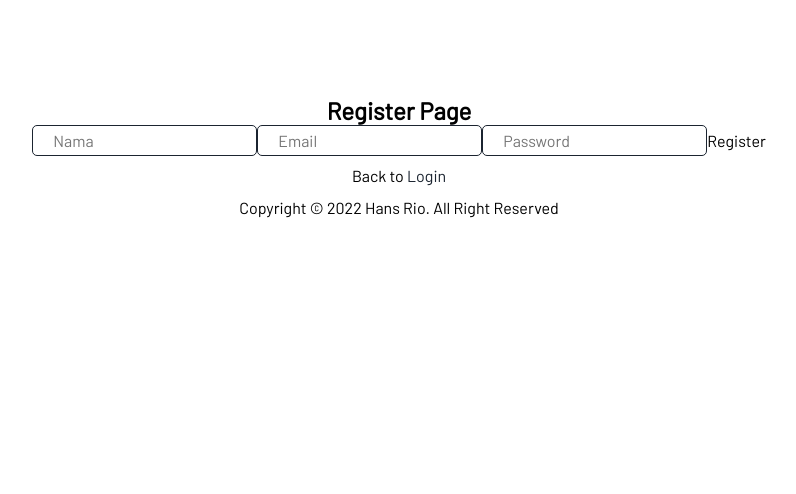
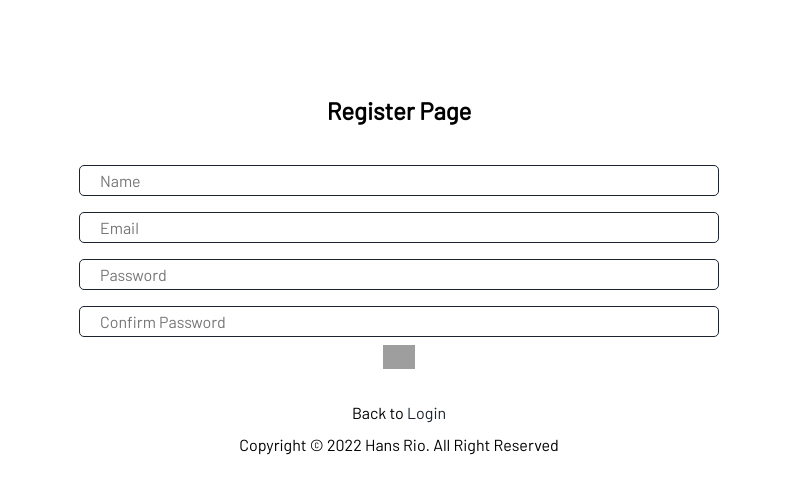
Before and after one commit to ThanWeb/Personal-Notes-App, a React (Create React App) app: page /register in a window 1280 px wide. Shown: the top 494 px of the page, without its empty margins (241-1037 px from the left). Built offline with nearby package versions, Linux system fonts and the light colour scheme; no server answers; grey boxes are pictures that could not be loaded.

Commit message:
Menambahkan fitur login, logout dan register serta styling form login dan register

```diff
--- a/src/App.js
+++ b/src/App.js
@@ -26,6 +26,17 @@ function App() {
         setAuthedUser(data);
     }
 
+    async function onLoginSuccess({ accessToken }) {
+        putAccessToken(accessToken);
+        const { data } = await getUserLogged();
+        setAuthedUser(data);
+    }
+
+    const onLogout = () => {
+        setAuthedUser(null);
+        putAccessToken('');
+    }
+
     if (initialize) {
         return null;
     }
@@ -35,7 +46,7 @@ function App() {
             <div className="personal-notes-app">
                 <main>
                     <Routes>
-                        <Route path="/" element={<LoginPage />} />
+                        <Route path="/" element={<LoginPage loginSuccess={onLoginSuccess}/>} />
                         <Route path="/register" element={<RegisterPage />} />
                     </Routes>
                 </main>
@@ -49,7 +60,7 @@ function App() {
     return (
         <div className="personal-notes-app">
             <header className='personal-notes-header'>
-                <Navigation />
+                <Navigation logout={onLogout} />
             </header>
             <main>
                 <Routes>
--- a/src/components/Login/LoginForm.js
+++ b/src/components/Login/LoginForm.js
@@ -1,14 +1,35 @@
 import React from "react";
+import PropTypes from 'prop-types';
 
-function LoginForm() {
+function LoginForm({ login }) {
+    const [email, setEmail] = React.useState('');
+    const [password, setPassword] = React.useState('');
+
+    const onEmailChange = (event) => {
+        setEmail(event.target.value);
+    }
+
+    const onPasswordChange = (event) => {
+        setPassword(event.target.value);
+    }
+
+    const onSubmitHandler = () => {
+        login({email: email, password: password});
+    }
 
     return (
-        <form className='login-form'>
-            <input type="email" placeholder='EmailL' />
-            <input type="password" placeholder='Password' />
-            <button>Masuk</button>
+        <form className='login-form' onSubmit={onSubmitHandler}>
+            <input type="email" placeholder='EmailL' value={email} onChange={onEmailChange} />
+            <input type="password" placeholder='Password' value={password} onChange={onPasswordChange} />
+            <button className='notes-button submit-button' type="submit">
+                <img src='http://antekteknologi.my.id/wp-content/uploads/2022/10/check_icon.png' alt='submit'/>
+            </button>
         </form>
     );
 }
 
+LoginForm.propTypes = {
+    login: PropTypes.func,
+}
+
 export default LoginForm;
--- a/src/components/Navigation.js
+++ b/src/components/Navigation.js
@@ -1,7 +1,7 @@
 import React from 'react';
 import { Link } from 'react-router-dom';
 
-function Navigation() {
+function Navigation({ logout }) {
     return (
         <nav className="navigation">
             <div>
@@ -21,6 +21,10 @@ function Navigation() {
                     <img src='http://antekteknologi.my.id/wp-content/uploads/2022/10/bookmark_icon.png' alt='archive'/>
                     <span>Archived</span>
                 </Link>
+                <button className='notes-button log-out-button' onClick={logout}>
+                    <img src='http://antekteknologi.my.id/wp-content/uploads/2022/10/logout-icon.png' alt='log-out'/>
+                    <span>Log out</span>
+                </button>
             </div>
         </nav>
     );
--- a/src/components/Register/RegisterForm.js
+++ b/src/components/Register/RegisterForm.js
@@ -1,15 +1,47 @@
 import React from "react";
+import PropTypes from 'prop-types';
 
-function RegisterForm() {
+function RegisterForm({ register }) {
+    const [name, setName] = React.useState('');
+    const [email, setEmail] = React.useState('');
+    const [password, setPassword] = React.useState('');
+    const [confirm, setConfirm] = React.useState('');
+
+    const onNameChange = (event) => {
+        setName(event.target.value);
+    }
+
+    const onEmailChange = (event) => {
+        setEmail(event.target.value);
+    }
+
+    const onPasswordChange = (event) => {
+        setPassword(event.target.value);
+    }
+
+    const onConfirmChange = (event) => {
+        setConfirm(event.target.value);
+    }
+
+    const onSubmitHandler = () => {
+        register({name: name, email: email, password: password});
+    }
 
     return (
-        <form className='register-form'>
-            <input type="text" placeholder="Nama" />
-            <input type="email" placeholder="Email" />
-            <input type="password" placeholder="Password" autoComplete='current-password' />
-            <button>Register</button>
+        <form className='register-form' onSubmit={onSubmitHandler}>
+            <input type="text" placeholder="Name" value={name} onChange={onNameChange} />
+            <input type="email" placeholder="Email" value={email} onChange={onEmailChange} />
+            <input type="password" placeholder="Password" value={password} onChange={onPasswordChange} />
+            <input type="password" placeholder="Confirm Password" value={confirm} onChange={onConfirmChange} />
+            <button className='notes-button submit-button' type="submit">
+                <img src='http://antekteknologi.my.id/wp-content/uploads/2022/10/check_icon.png' alt='submit'/>
+            </button>
         </form>
     );
 }
 
+RegisterForm.propTypes = {
+    register: PropTypes.func,
+}
+
 export default RegisterForm;
--- a/src/pages/LoginPage.js
+++ b/src/pages/LoginPage.js
@@ -1,12 +1,21 @@
 import React from 'react';
 import { Link } from 'react-router-dom';
 import LoginForm from '../components/Login/LoginForm';
+import { login } from '../utils/network-data';
 
-function LoginPage() {
+function LoginPage({ loginSuccess }) {
+    async function onLogin({ email, password }) {
+        const { error, data } = await login({ email, password });
+
+        if (!error) {
+            loginSuccess(data);
+        }
+    }
+
     return (
         <section className='login-page'>
             <h2>Login Page</h2>
-            <LoginForm />
+            <LoginForm login={onLogin}/>
             <p>Doesn't have account? <Link to="/register">Register Here.</Link></p>
         </section>
     );
--- a/src/pages/RegisterPage.js
+++ b/src/pages/RegisterPage.js
@@ -1,12 +1,21 @@
 import React from 'react';
-import { Link } from 'react-router-dom';
+import { Link, useNavigate } from 'react-router-dom';
 import RegisterForm from '../components/Register/RegisterForm';
+import { register } from '../utils/network-data';
 
 function RegisterPage() {
+    const navigate = useNavigate();
+    async function onRegisterHandler(user){
+        const { error } = await register(user);
+        if (!error) {
+            navigate('/');
+        }
+    }
+
     return (
         <section className='register-page'>
             <h2>Register Page</h2>
-            <RegisterForm />
+            <RegisterForm register={onRegisterHandler}/>
             <p>Back to <Link to="/">Login</Link></p>
         </section>
     );
--- a/src/styles/style.css
+++ b/src/styles/style.css
@@ -110,7 +110,7 @@ header {
     margin: 0 1em;
 }
 
-.home-page-button img, .archive-page-button img {
+.home-page-button img, .archive-page-button img, .log-out-button img {
     width: 3em;
 }
 
@@ -126,6 +126,20 @@ header {
     box-shadow: 0 6px 12px rgba(0, 0, 0, .18);
     margin: 0;
     width: 4em;
+}
+
+/* LOGIN & REGISTER */
+
+.login-form, .register-form {
+    display: flex;
+    flex-direction: column;
+    justify-content: center;
+    width: 80%;
+    margin: 2em auto;
+}
+
+.login-form input, .register-form input {
+    margin: .5em 0;
 }
 
 /* MAIN */
@@ -200,11 +214,19 @@ main {
     .note-card {
         width: 40%;
     }
+
+    .login-form, .register-form {
+        width: 70%;
+    }
 }
 
 @media (min-width: 992px) {
     body, input, textarea, button {
         font-size: 16px;
+    }
+
+    .login-form, .register-form {
+        width: 50%;
     }
 }
 
```
